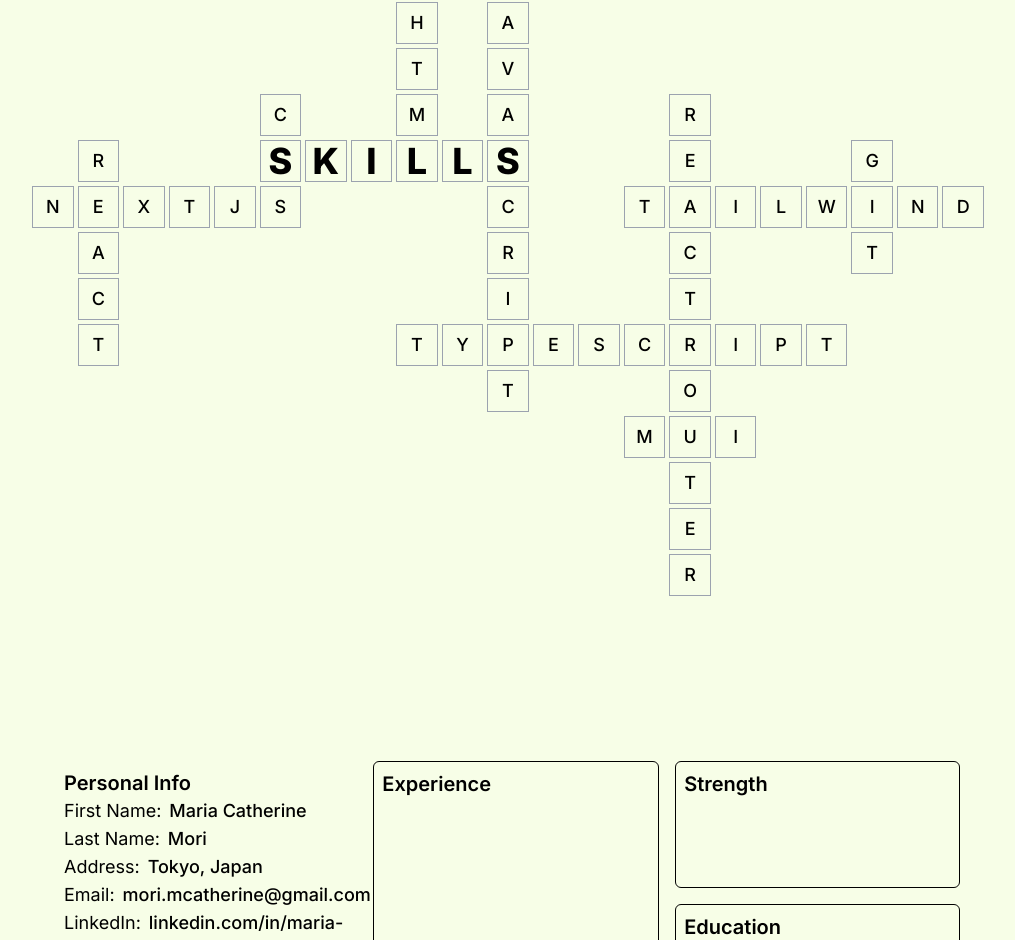
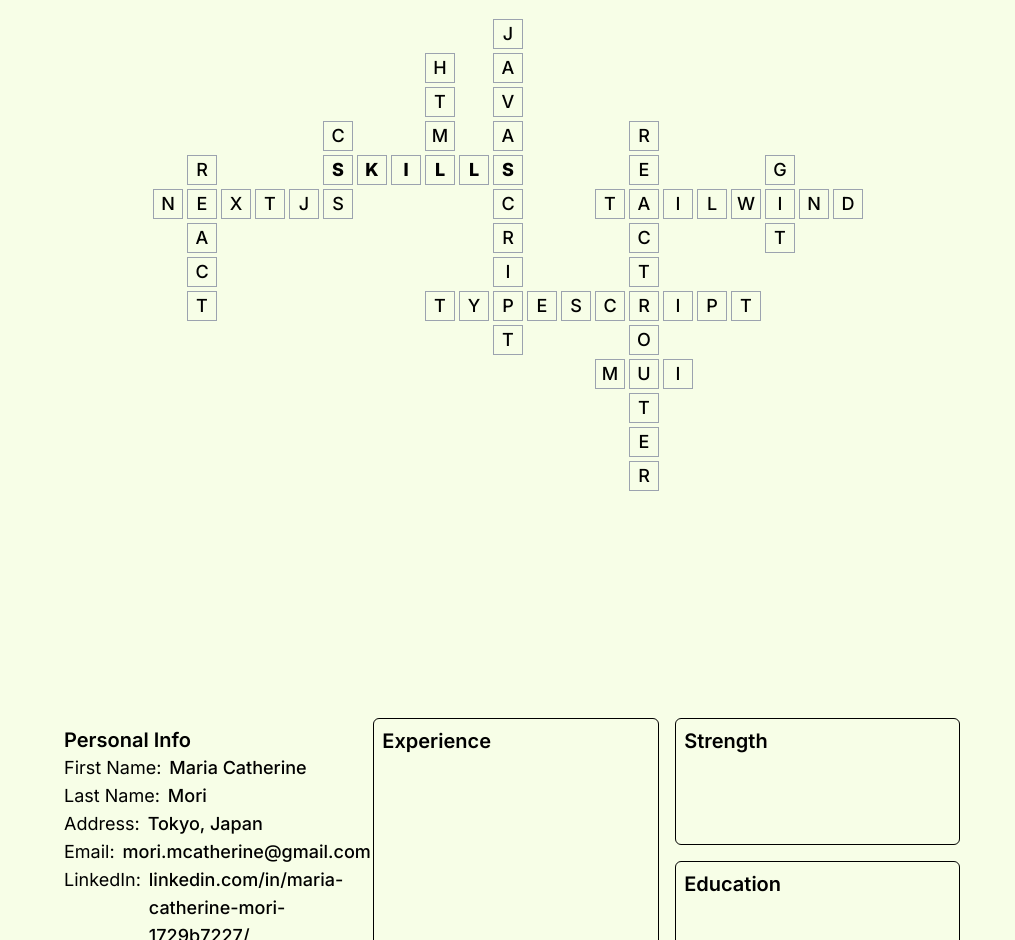
Before and after one commit to mcm313/mcm-portfolio, a Next.js app: page / in a window 1280 px wide. Shown: the part 1563-2503 px from the top of the page, without its empty margins (132-1147 px from the left). Built offline with nearby package versions, Linux system fonts and the light colour scheme.

Commit message:
change fontsize

```diff
--- a/src/app/(pages)/Skills.tsx
+++ b/src/app/(pages)/Skills.tsx
@@ -323,7 +323,7 @@ const Skills = () => {
             ) : skillcw.includes(index) ? (
               <div
                 key={index}
-                className=" border font-extrabold text-4xl aspect-square border-gray-400 flex justify-center items-center"
+                className=" border font-extrabold aspect-square border-gray-400 flex justify-center items-center"
               >
                 {letter}
               </div>
```
